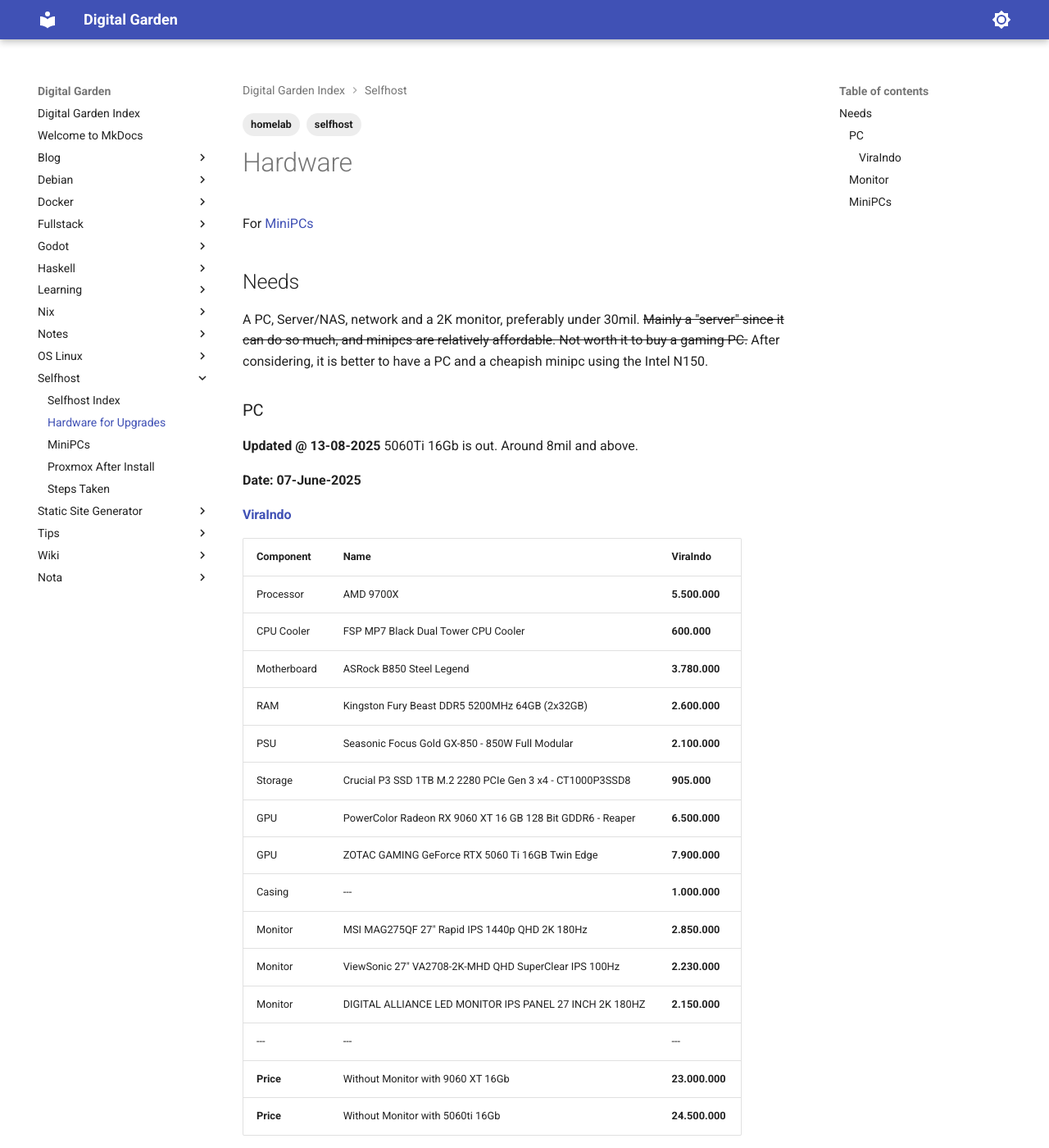
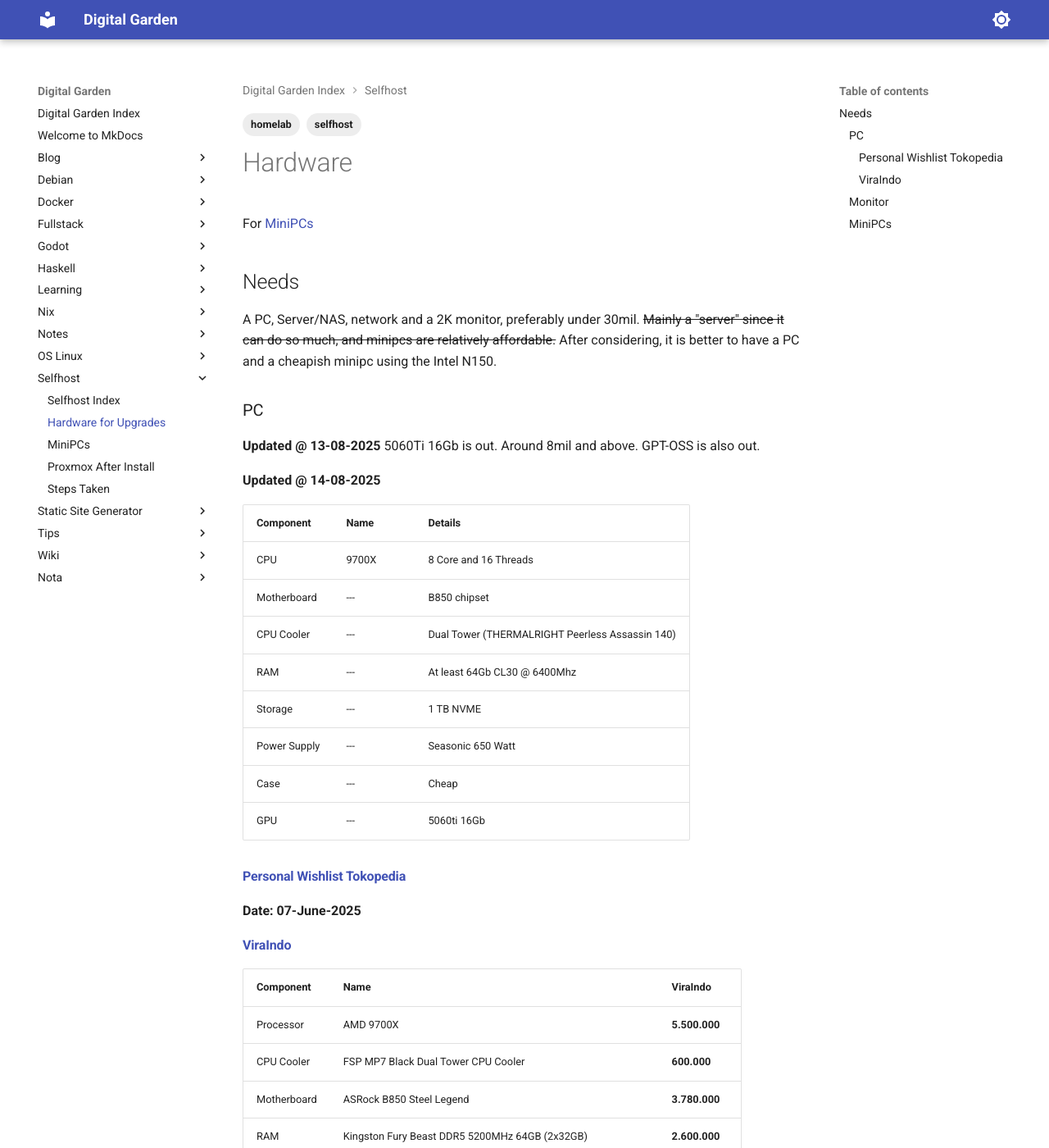
Before and after one commit to jnkk/mkdocs, an MkDocs documentation site: the page built from docs/Selfhost/hardware.md, in a window 1280 px wide and 1400 px high. Shown: the whole window at 82% size. Built offline with MkDocs 1.6.1 and Material for MkDocs 9.7.7, drawn with Linux system fonts in a browser that asks for light colours.

Commit message:
updated specs

```diff
--- a/docs/Selfhost/hardware.md
+++ b/docs/Selfhost/hardware.md
@@ -12,14 +12,32 @@
 ## Needs
 
 A PC, Server/NAS, network and a 2K monitor, preferably under 30mil.
-~~Mainly a "server" since it can do so much, and minipcs are relatively affordable. Not worth it to buy a gaming PC.~~
+~~Mainly a "server" since it can do so much, and minipcs are relatively affordable.~~
 After considering, it is better to have a PC and a cheapish minipc using the Intel N150.
 
 ### PC
 
 **Updated @ 13-08-2025**
-5060Ti 16Gb is out.
-Around 8mil and above.
+5060Ti 16Gb is out. Around 8mil and above.
+GPT-OSS is also out.
+
+
+**Updated @ 14-08-2025**
+
+| Component | Name | Details |
+| --- | --- | --- |
+| CPU | 9700X | 8 Core and 16 Threads |
+| Motherboard | --- | B850 chipset |
+| CPU Cooler | --- | Dual Tower (THERMALRIGHT Peerless Assassin 140) |
+| RAM | --- | At least 64Gb CL30 @ 6400Mhz |
+| Storage | --- | 1 TB NVME |
+| Power Supply | --- | Seasonic 650 Watt |
+| Case | --- | Cheap |
+| GPU | --- | 5060ti 16Gb |
+
+#### [Personal Wishlist Tokopedia](https://www.tokopedia.com/wishlist/collection/10054949)
+
+
 
 **Date: 07-June-2025**
 
```
